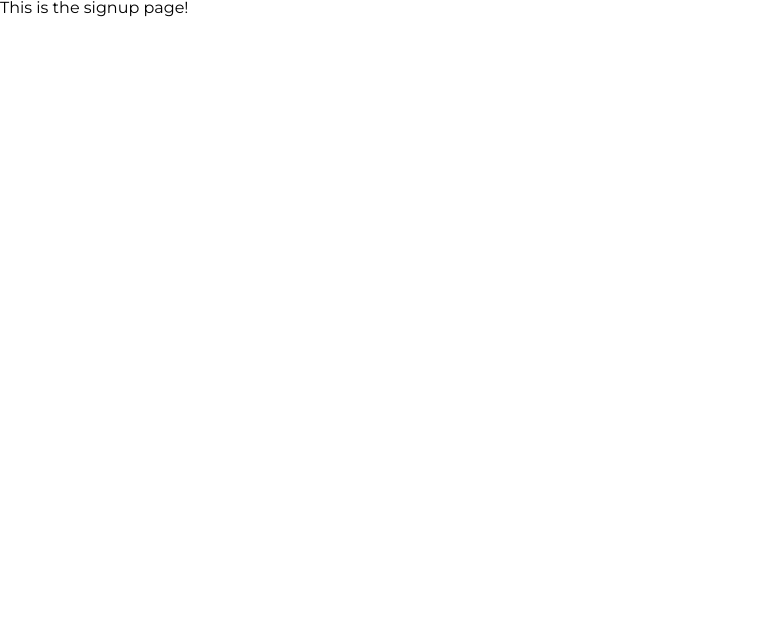
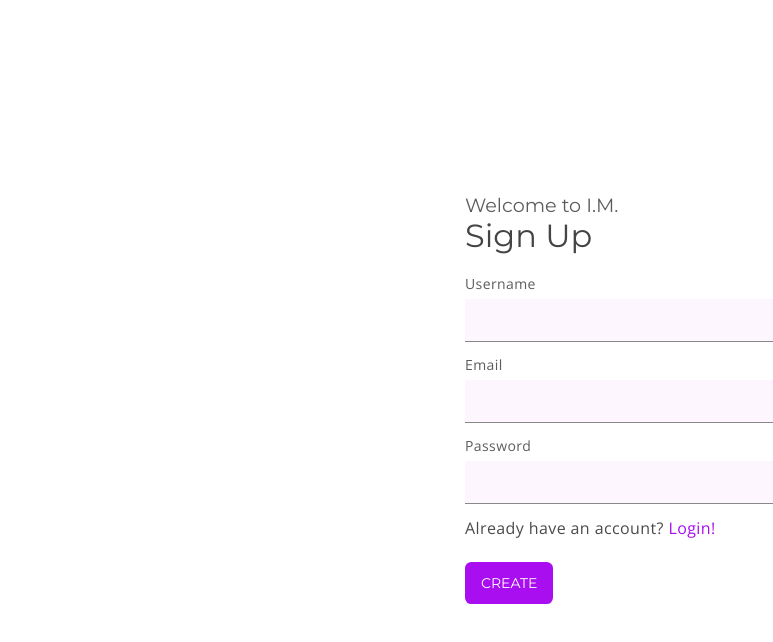
Before and after one commit to Jason-Azevedo/InstantMessenger, a React (Create React App) app in the folder client/: page /signup in a window 1280 px wide. Shown: the top 642 px of the page, without its empty margins (0-773 px from the left). Built offline with nearby package versions, Linux system fonts and the light colour scheme.

Commit message:
Completed UI for Login and Signup screen

```diff
--- a/client/src/Pages/Login.tsx
+++ b/client/src/Pages/Login.tsx
@@ -5,17 +5,18 @@ export default function Login() {
   return (
     <div className="container--middle">
       <form className="form">
-        <h1 className="form__header">Please Login</h1>
+        <h2 className="form__subheader">Welcome to I.M.</h2>
+        <h1 className="form__header">Login</h1>
 
         <label htmlFor="" className="form__label">
-          Username
+          Username / Email
         </label>
-        <input type="text" className="form__input" />
+        <input type="text" className="form__input" required />
 
         <label htmlFor="" className="form__label">
           Password
         </label>
-        <input type="password" className="form__input" />
+        <input type="password" className="form__input" required />
 
         <p className="form__text">
           Don't have an account? <Link to="/signup">Create one!</Link>
--- a/client/src/Pages/Signup.tsx
+++ b/client/src/Pages/Signup.tsx
@@ -1,9 +1,36 @@
 import React from "react";
+import { Link } from "react-router-dom";
 
 export default function Signup() {
   return (
-    <>
-      <h1>This is the signup page!</h1>
-    </>
+    <div className="container--middle">
+      <form className="form">
+        <h2 className="form__subheader">Welcome to I.M.</h2>
+        <h1 className="form__header">Sign Up</h1>
+
+        <label htmlFor="" className="form__label">
+          Username
+        </label>
+        <input type="text" className="form__input" required />
+
+        <label htmlFor="" className="form__label">
+          Email
+        </label>
+        <input type="email" className="form__input" required />
+
+        <label htmlFor="" className="form__label">
+          Password
+        </label>
+        <input type="password" className="form__input" required />
+
+        <p className="form__text">
+          Already have an account? <Link to="/login">Login!</Link>
+        </p>
+
+        <button type="submit" className="btn">
+          CREATE
+        </button>
+      </form>
+    </div>
   );
 }
--- a/client/src/Sass/Components/_btn.scss
+++ b/client/src/Sass/Components/_btn.scss
@@ -4,5 +4,12 @@
   font-weight: 400;
   background-color: $color-tertiary;
   border: none;
+  border-radius: 0.4rem;
   padding: 0.75rem 1rem;
+  transition: 0.25s;
+
+  &:hover {
+    cursor: pointer;
+    background-color: $color-tertiary-hover;
+  }
 }
--- a/client/src/Sass/Components/_form.scss
+++ b/client/src/Sass/Components/_form.scss
@@ -5,7 +5,13 @@
   &__header {
     color: $color-heading;
     font-size: $font-lg;
-    margin: 0 0 1.2rem 0;
+    margin: 0 0 1.6rem 0;
+  }
+
+  &__subheader {
+    color: $color-label;
+    font-size: 1.2rem;
+    margin-bottom: 0.25rem;
   }
 
   &__label {
@@ -26,9 +32,10 @@
     border-top: none;
     border-left: none;
     border-right: none;
-    border-bottom: 1px solid #333;
+    border-bottom: 1px solid #888;
 
-    &:hover {
+    &:hover,
+    &:focus {
       border-bottom: 1px solid $color-tertiary;
     }
   }
@@ -36,7 +43,7 @@
   &__text {
     color: $color-font;
     font-size: font-md;
-    letter-spacing: 0.02rem;
-    margin: 1.4rem 0 1rem 0;
+    letter-spacing: 0.025rem;
+    margin: 1rem 0 1.6rem 0;
   }
 }
--- a/client/src/Sass/_vars.scss
+++ b/client/src/Sass/_vars.scss
@@ -9,3 +9,4 @@ $color-font: #4b4b4b;
 $color-label: #5c5c5c;
 
 $color-tertiary: #a80ef0;
+$color-tertiary-hover: #9108d1;
```
